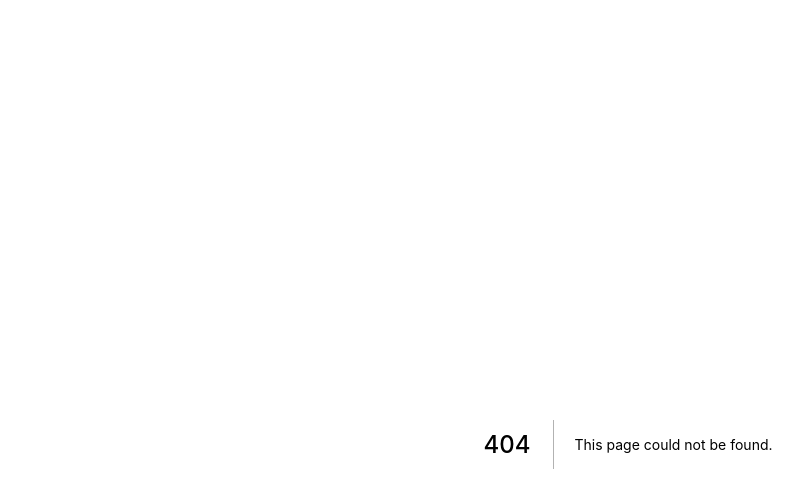
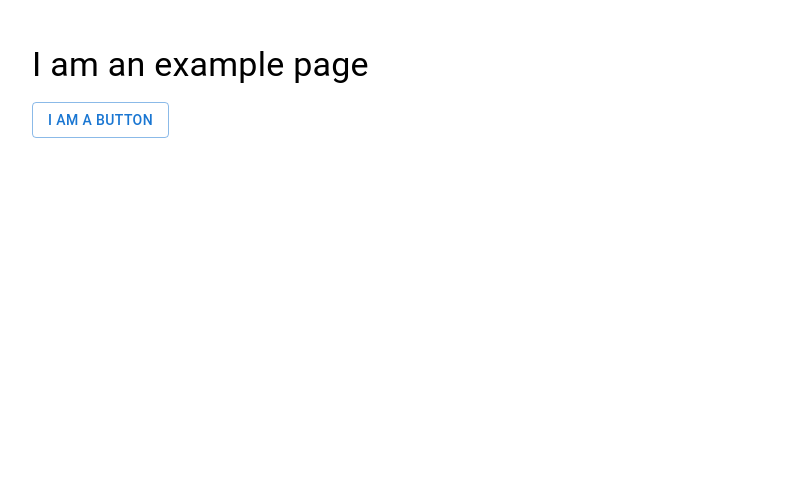
Before and after one commit to oucharski/charts-test, a Next.js app: page /example in a window 1280 px wide. Before the commit this address had no page. Shown: the top 492 px of the page, without its empty margins (12-811 px from the left). Built offline with nearby package versions, Linux system fonts and the light colour scheme.

Commit message:
Add example route

```diff
--- /dev/null
+++ b/pages/example.tsx
@@ -0,0 +1,20 @@
+import Link from "next/link";
+import type { NextPage } from "next";
+import { Button, Grid, Typography } from "@mui/material";
+
+const Example: NextPage = () => {
+  return (
+    <Grid container spacing={2}>
+      <Grid item xs={12}>
+        <Typography variant={"h4"}>I am an example page</Typography>
+      </Grid>
+      <Grid item xs={12}>
+        <Link href="/nested/example">
+          <Button variant={"outlined"}>I am a button</Button>
+        </Link>
+      </Grid>
+    </Grid>
+  );
+};
+
+export default Example;
```
